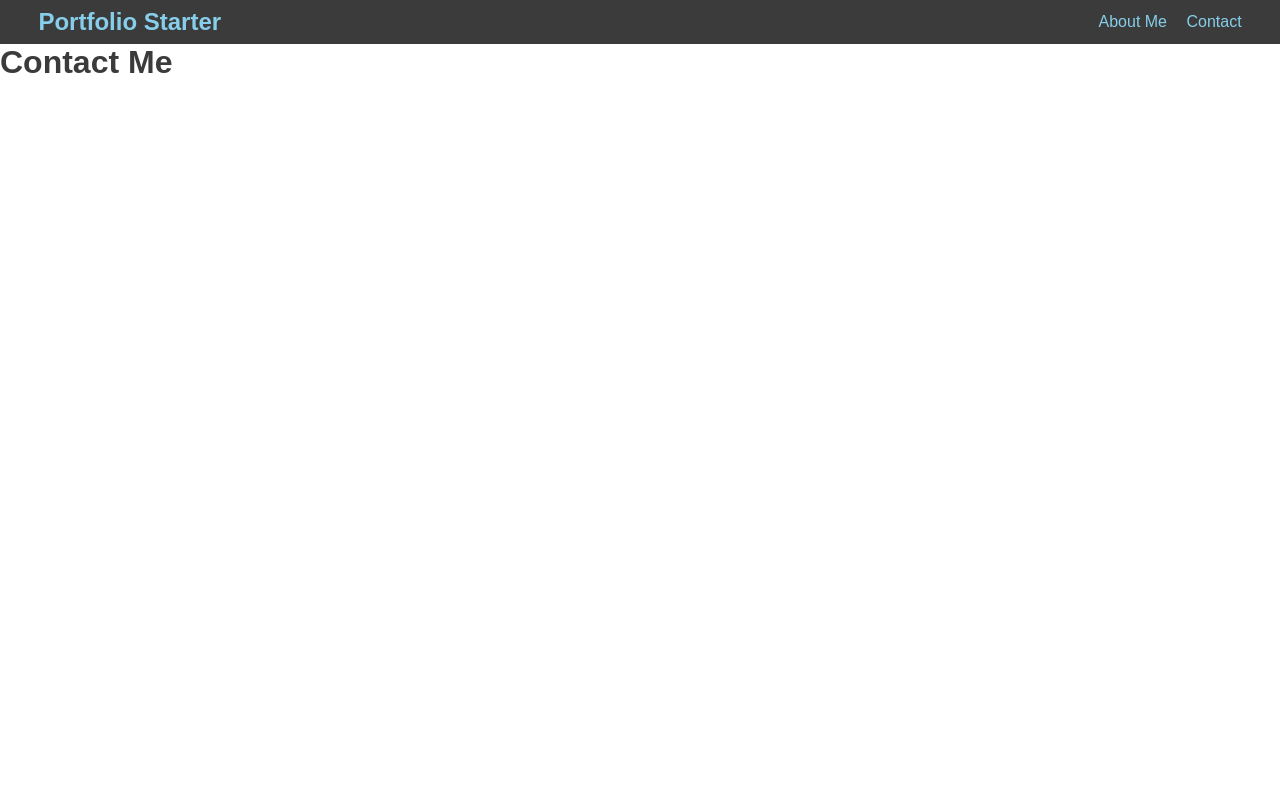
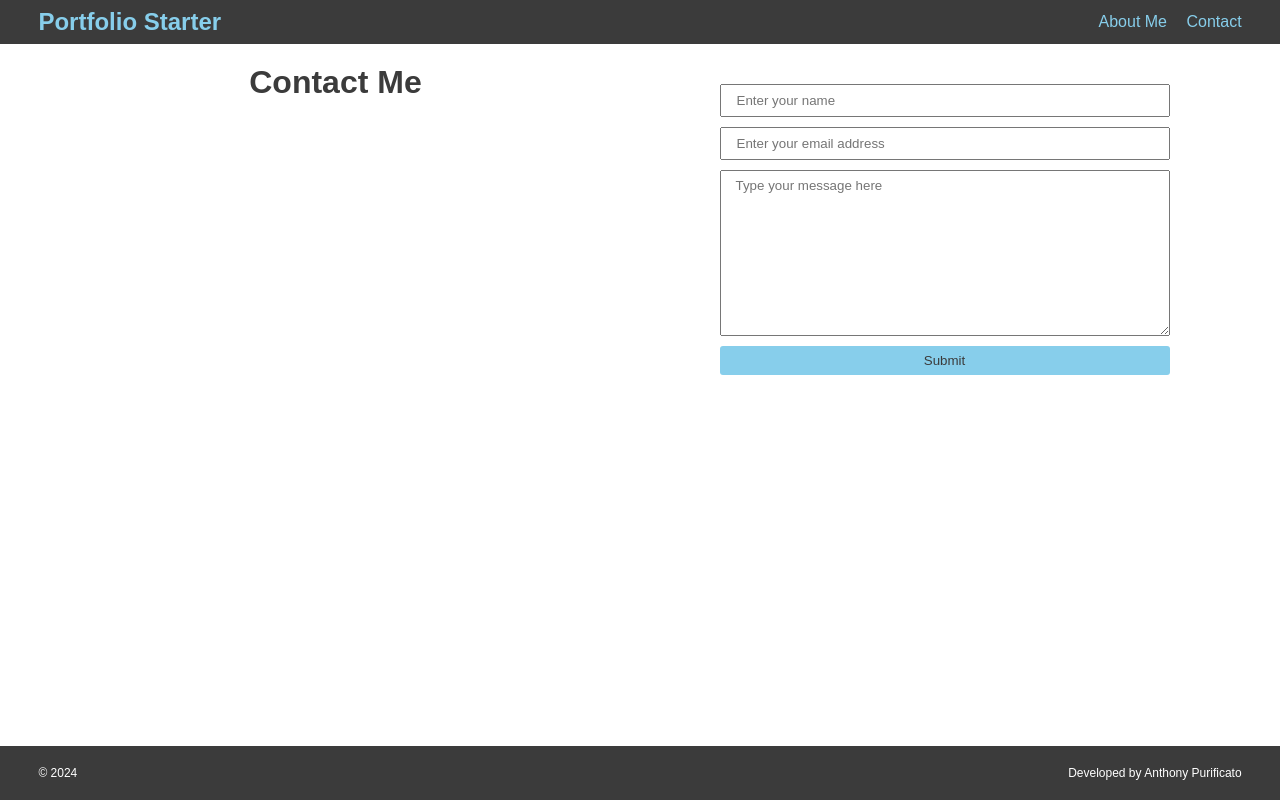
Before and after one commit to apurificato/portfolio-starter, a plain HTML site: page contact.html in a window 1280 px wide. Drawn offline with Linux system fonts and the light colour scheme.

Commit message:
updated portfolio contact page

```diff
--- a/contact.html
+++ b/contact.html
@@ -5,7 +5,7 @@
         <meta charset="UTF-8">
         <meta http-equiv="X-UA-Compatible" content="IE=edge">
         <meta name="viewport" content="width=device-width, initial-scale=1.0">
-        <title>Portfolio Starter</title>
+        <title>Portfolio Starter - Contact Page</title>
 
         <link rel="stylesheet" href="./style.css">
     </head>
@@ -20,8 +20,20 @@
                 <a href="./contact.html">Contact</a>
             </nav>
         </header>
-        <h1 class="secondary-color">Contact Me</h1>
-
+        <main>
+            <h1 class="secondary-color text-center">Contact Me</h1>
+            <form action="https://api.web3forms.com/submit" method="POST">
+                <input type="hidden" name="access_key" value="407a7ac5-808f-4f76-a23c-82e1c88be2d1"></input>
+                <input name="name" type="text" placeholder="Enter your name"></input>
+                <input name="email" type="email" placeholder="Enter your email address"></input>
+                <textarea name="message" cols="30" rows="10" placeholder="Type your message here"></textarea>
+                <button>Submit</button>
+            </form>
+        </main>
+        <footer id="footer">
+            <p>&copy; 2024</p>
+            <p>Developed by Anthony Purificato</p>
+        </footer>
     </body>
 
 </html>
--- a/style.css
+++ b/style.css
@@ -149,12 +149,41 @@ main section.main-section {
     padding: 15px;
 }
 
+main section.secondary-section {
+    grid-column: 1 / 3;
+}
+
 main section:last-child {
     margin-bottom: 50px;
 }
 
 main section p {
     padding: 0 0 10px;
+}
+
+.text-center {
+    text-align: center;
+    padding-top: 20px;
+}
+
+form {
+    display: flex;
+    flex-direction: column;
+    width: 450px;
+    margin: 35px auto 0;
+}
+
+form > * {
+    padding: 7px 15px;
+    margin: 5px 0;
+}
+
+form button {
+    background: var(--main-color);
+    border: none;
+    border-radius: 3px;
+    color: var(--secondary-color);
+    cursor: pointer;
 }
 
 .chat-box {
```
